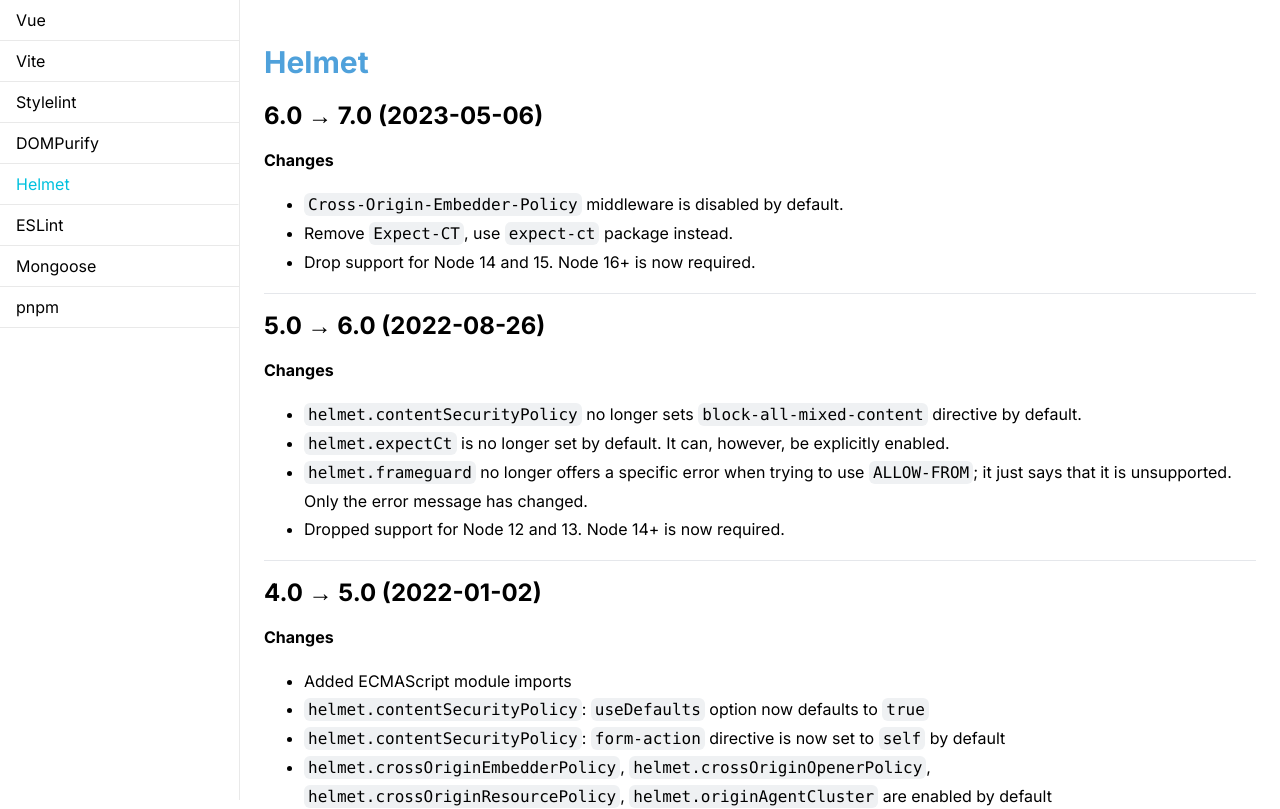
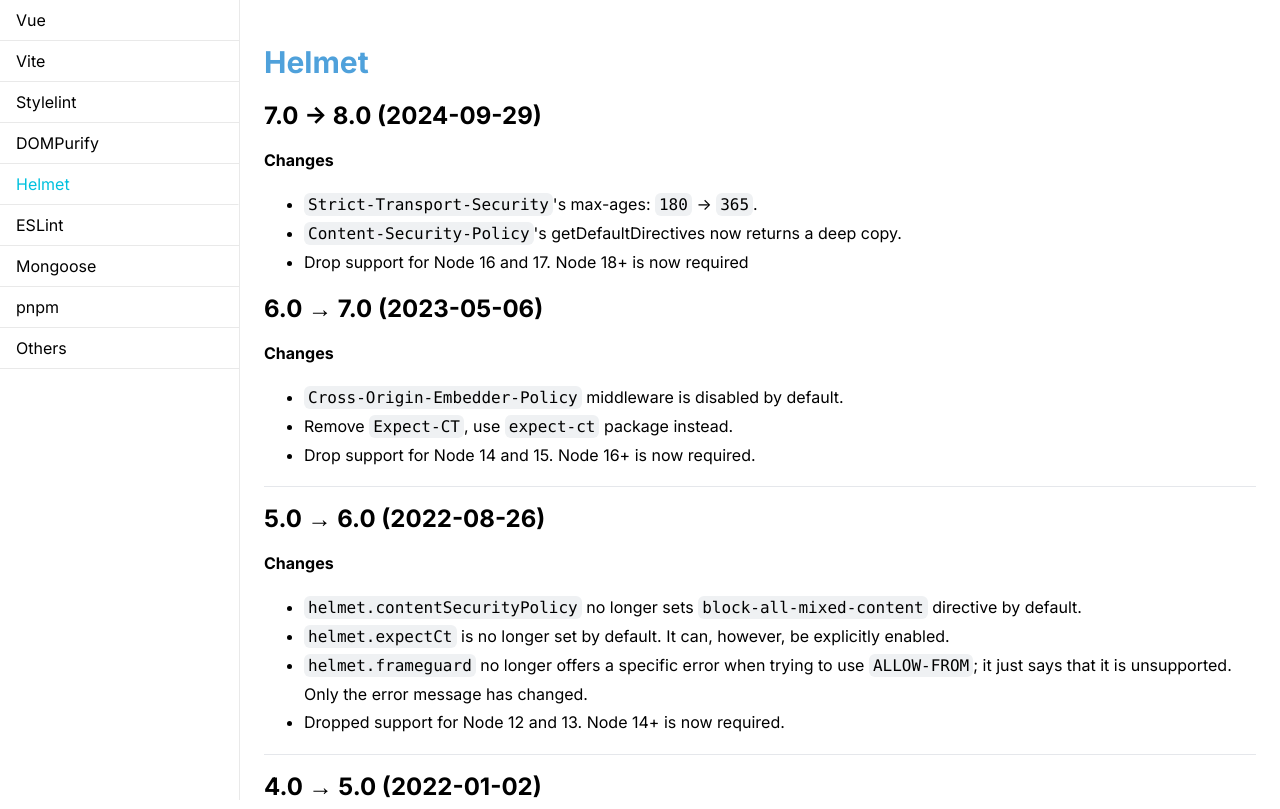
Before and after one commit to lovue/happy-upgrade, a Next.js app: page /helmet in a window 1280 px wide. Shown: the top 809 px of the page. Built offline with nearby package versions, Linux system fonts and the light colour scheme.

Commit message:
doc: others page.

```diff
--- a/app/(primary)/helmet/page.mdx
+++ b/app/(primary)/helmet/page.mdx
@@ -1,4 +1,12 @@
 # [Helmet](https://github.com/helmetjs/helmet/blob/main/CHANGELOG.md)
+
+## 7.0 -> 8.0 (2024-09-29)
+
+**Changes**
+
+- `Strict-Transport-Security`'s max-ages: `180` -> `365`.
+- `Content-Security-Policy`'s getDefaultDirectives now returns a deep copy.
+- Drop support for Node 16 and 17. Node 18+ is now required
 
 ## 6.0 → 7.0 (2023-05-06)
 
--- a/app/(primary)/layout.tsx
+++ b/app/(primary)/layout.tsx
@@ -13,6 +13,7 @@
   { name: 'ESLint', value: 'eslint' },
   { name: 'Mongoose', value: 'mongoose' },
   { name: 'pnpm', value: 'pnpm' },
+  { name: 'Others', value: 'others' },
 ]
 
 export default function PrimaryLayout({ children }: { children: React.ReactNode }) {
--- /dev/null
+++ b/app/(primary)/others/page.mdx
@@ -0,0 +1,19 @@
+# Vue-i18n
+
+## 9.0 -> 10.0 (2024-09-10)
+
+**[Changes](https://github.com/intlify/vue-i18n/releases/tag/v10.0.0)**
+
+## 8.0 -> 9.0 (2021-02-27)
+
+**[Changes](https://blog.intlify.dev/posts/vue-i18n-9)**
+
+# Vueuse
+
+## 10.0.0 -> 11.0.0 (2024-08-16)
+
+**[Changes](https://github.com/vueuse/vueuse/releases/tag/v11.0.0)**
+
+## 9.0.0 -> 10.0.0 (2023-04-14)
+
+**[Changes](https://github.com/vueuse/vueuse/releases/tag/v10.0.0)**
```
